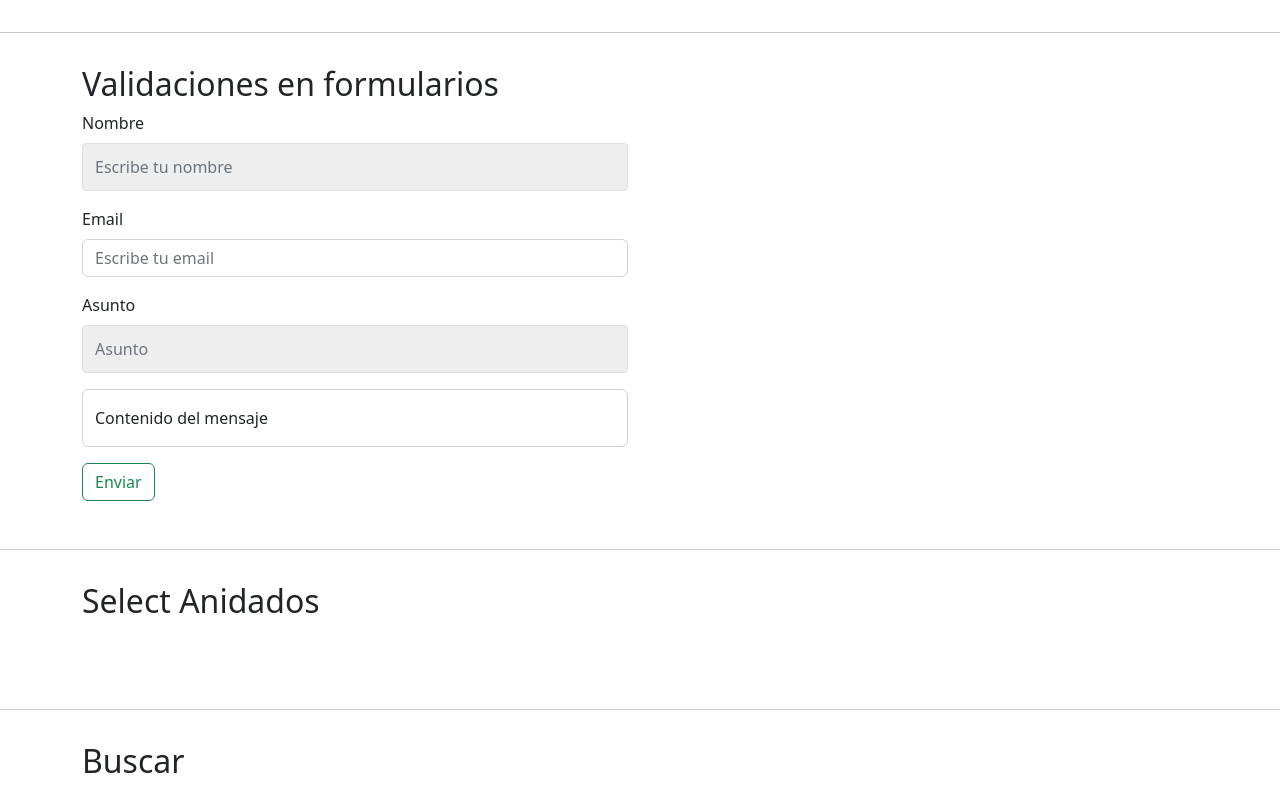
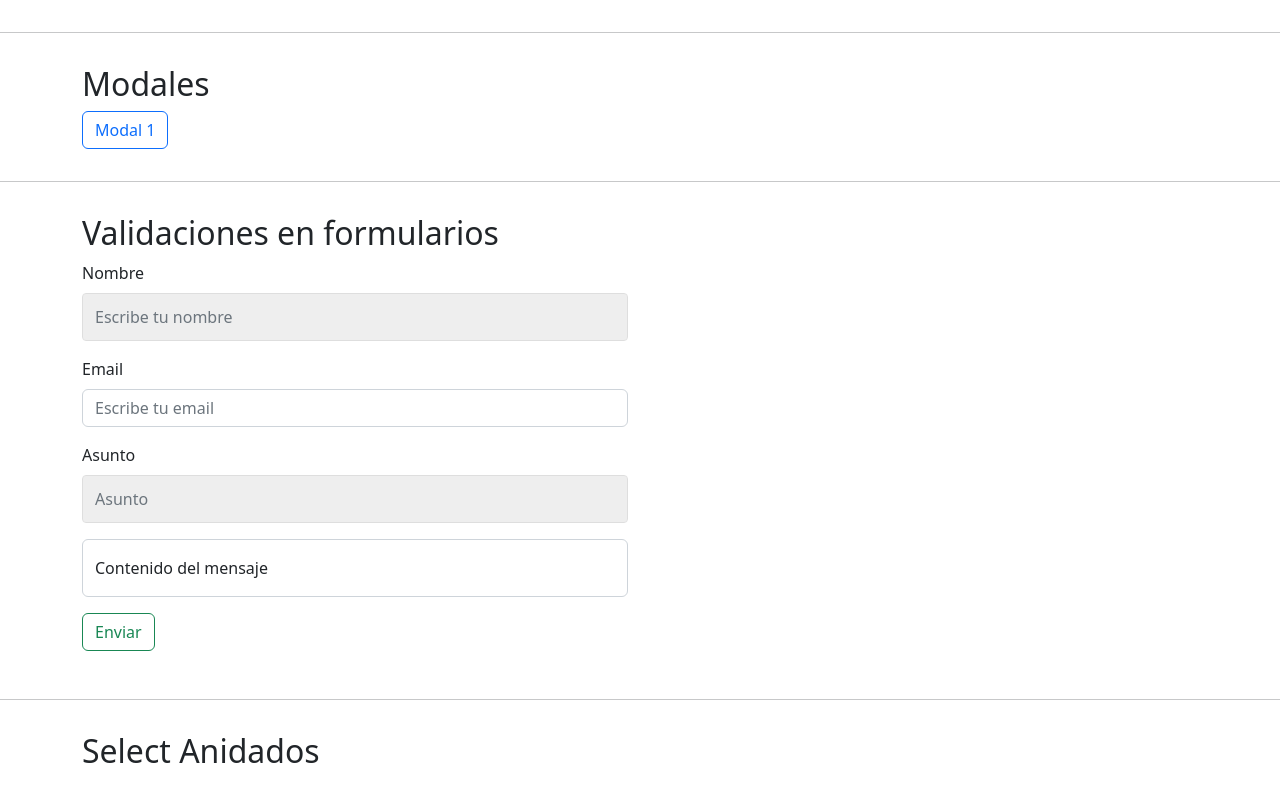
Before and after one commit to danielInteriano/crud-no-api-react, a React (Create React App) app: page / in a window 1280 px wide. Shown: the top 787 px of the page. Built offline with nearby package versions, Linux system fonts and the light colour scheme; no server answers.

Commit message:
Practica con Modal

```diff
--- a/src/App.js
+++ b/src/App.js
@@ -4,12 +4,15 @@ import CrudApi from './components/CrudApi';
 import CrudApiJsonServer from './components/CrudApiJsonServer';
 import CrudApp from './components/CrudApp';
 import CrudBuscadorPaises from './components/CrudBuscadorPaises';
+import Modals from './components/Modals';
 import SelectAnidados from './components/SelectAnidados';
 
 function App() {
 	return (
 		<div className="App">
 			<header className="App-header">
+				<hr />
+				<Modals />
 				<hr />
 				<ContactForm />
 				<hr />
--- /dev/null
+++ b/src/components/Modal.js
@@ -0,0 +1,15 @@
+import { Button } from 'react-bootstrap';
+import './Modal.css';
+
+const Modal = ({ children }) => {
+	return (
+		<article className="modal is-modal">
+			<div className="modal-container">
+				<Button variant="outline-dark">X</Button>
+				{children}
+			</div>
+		</article>
+	);
+};
+
+export default Modal;
--- /dev/null
+++ b/src/components/Modals.js
@@ -0,0 +1,21 @@
+import { Button, Container } from 'react-bootstrap';
+import Modal from './Modal';
+
+const Modals = () => {
+	return (
+		<Container>
+			<h2>Modales</h2>
+			<Button variant="outline-primary">Modal 1</Button>
+			<Modal>
+				<h2>Modal 1</h2>
+				<p>
+					Este es un parrafo dentro de un componente modal que será pasado dentro de las
+					prop.children a otro componente.
+				</p>
+				<img src="https://placeimg.com/400/400/animals" alt="animals" />
+			</Modal>
+		</Container>
+	);
+};
+
+export default Modals;
```
Also changed, not shown: src/components/Modal.css (added), src/hooks/useModal.js (added).
